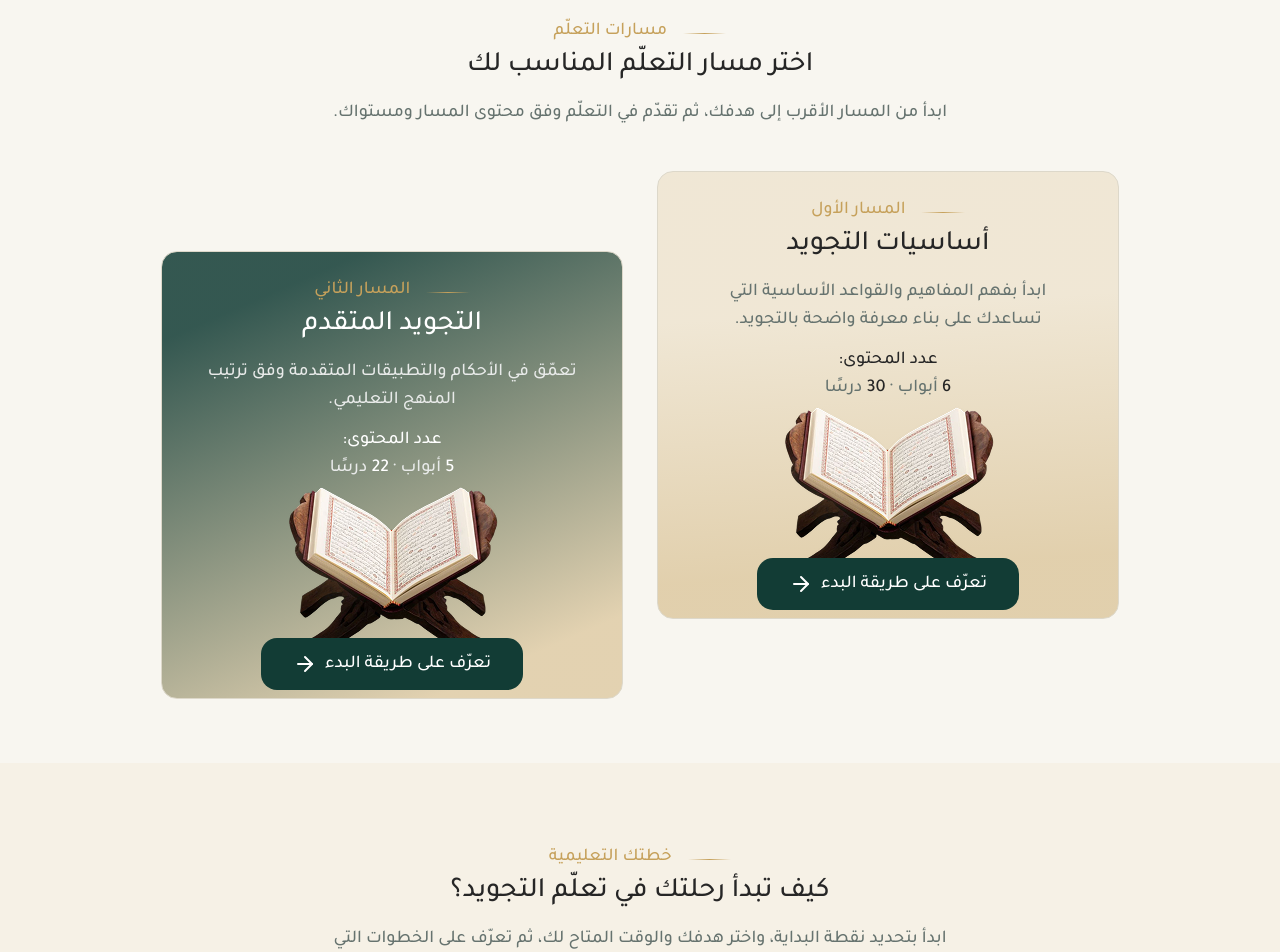
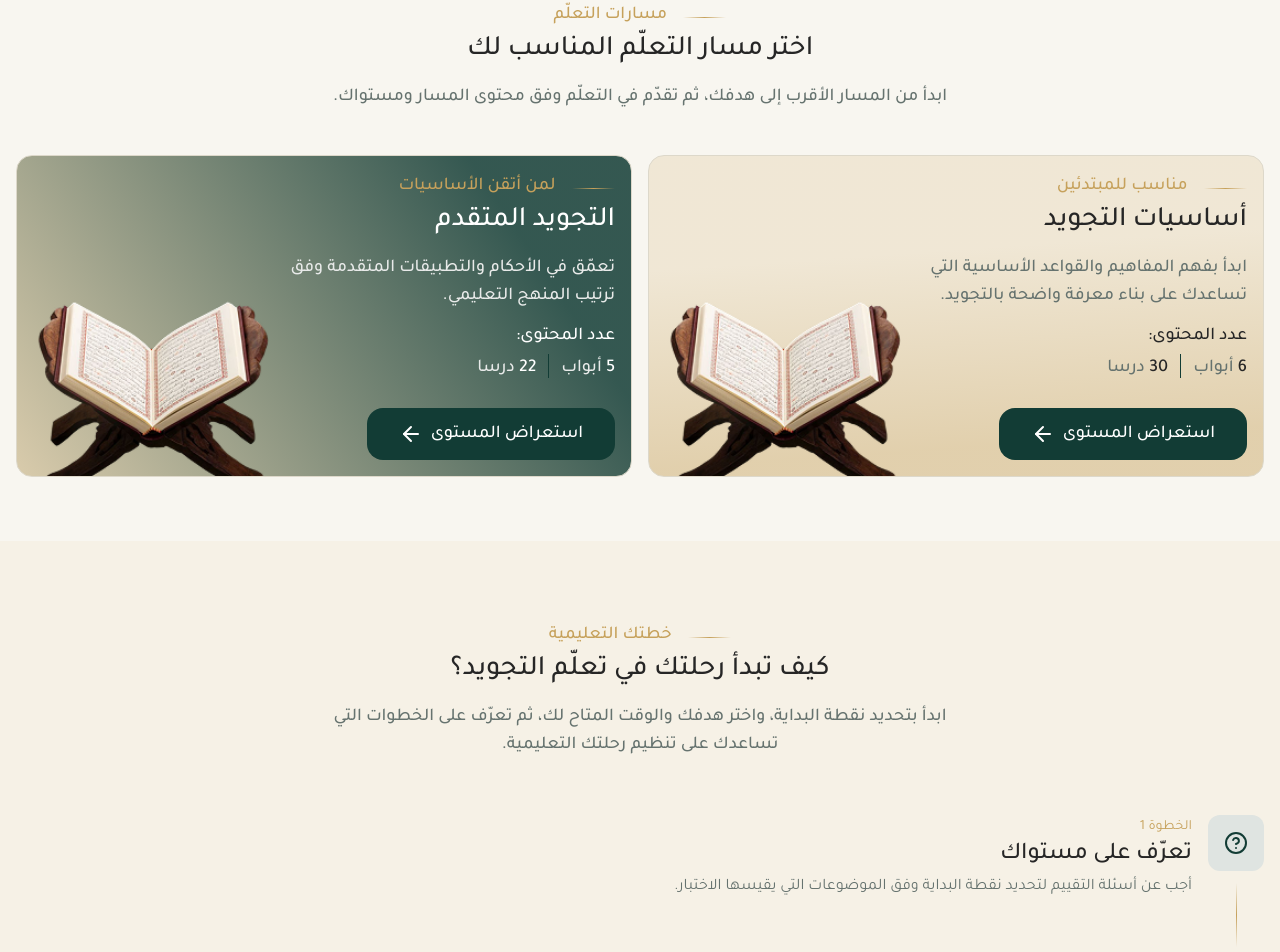
Before and after one commit to 4doaamonem/Kouttab-Frontend, a Next.js app: page / in a window 1280 px wide. Shown: the part 2092-3044 px from the top of the page. Built offline with nearby package versions, Linux system fonts and the light colour scheme.

Commit message:
feature: update LearningPathSection layout and content for improved user experience

```diff
--- a/components/LearningPathSection.tsx
+++ b/components/LearningPathSection.tsx
@@ -6,7 +6,7 @@ import React from "react";
 const LearningPathSection = () => {
   return (
     <section className="bg-bg-light">
-      <div className="max-w-7xl mx-auto px-4 pb-32 pt-16 md:pt-20 md:pb-36 ">
+      <div className="max-w-7xl mx-auto px-4 py-16 ">
         <div className="max-w-3xl mx-auto text-center">
           <div className="flex items-center justify-center gap-4">
             <span className="w-[43.5px] h-px bg-linear-to-r from-transparent via-secondary-normal to-transparent translate-y-0.5"></span>
@@ -22,90 +22,107 @@ const LearningPathSection = () => {
             ومستواك.
           </p>
         </div>
-        <div className="mt-11 flex items-center flex-col lg:flex-row gap-8.5 justify-center">
-          <div className="group px-11 py-6 bg-[linear-gradient(176.01deg,rgba(237,226,204,0.75)_31.73%,rgba(198,161,91,0.45)_86.44%)] rounded-2xl border border-stroke-light text-center w-fit flex flex-col justify-center items-center ">
+        <div className="mt-11 grid grid-cols-1 md:grid-cols-2 gap-4">
+          <div className="group overflow-hidden  h-80.5 px-4 py-4 bg-[linear-gradient(176.01deg,rgba(237,226,204,0.75)_31.73%,rgba(198,161,91,0.45)_86.44%)] rounded-2xl border border-stroke-light text-center  flex    ">
+            <div className="flex flex-col items-start w-93.25">
               <div className="flex items-center justify-center gap-4">
                 <span className="w-[43.5px] h-px bg-linear-to-r from-transparent via-secondary-normal to-transparent translate-y-0.5"></span>
                 <span className=" text-secondary-normal font-medium text-lg  ">
-                المسار الأول{" "}
+                  مناسب للمبتدئين{" "}
                 </span>
               </div>
-            <h3 className="font-medium text-[28px] text-text-primary-normal mb-3">
+              <h3 className="font-medium text-[28px] text-text-primary-normal">
                 أساسيات التجويد
               </h3>
-            <p className="font-medium text-lg text-text-secondary-normal w-93 mb-3">
+              <p className="text-start w-83.25 font-medium text-lg text-text-secondary-normal mt-3">
                 ابدأ بفهم المفاهيم والقواعد الأساسية التي تساعدك على بناء معرفة
                 واضحة بالتجويد.
               </p>
-            <div>
-              <h5 className="text-lg font-medium text-text-primary-normal">
+              <div className="mt-3 text-start">
+                <p className="font-medium text-lg text-text-primary-normal">
                   عدد المحتوى:
-              </h5>
-              <span className="text-lg font-medium text-text-secondary-normal">
+                </p>
+                <div className="flex gap-3 mt-1">
+                  <span className="font-medium text-lg text-text-secondary-normal">
                     <span className="text-text-primary-normal">6 </span>
-                أبواب ·
+                    أبواب
                   </span>
-              <span className="text-lg font-medium text-text-secondary-normal">
-                {" "}
-                <span className="text-text-primary-normal">30 </span> درسًا
+
+                  <div className="w-px h-6 bg-primary-normal "></div>
+
+                  <span className="font-medium text-lg text-text-secondary-normal">
+                    <span className="text-text-primary-normal">30 </span>
+                    درسا
                   </span>
                 </div>
-
-            <div className="relative flex flex-col items-center justify-center group-hover:scale-105 transition-transform">
+              </div>
+              <Link
+                href={"/learn"}
+                className=" mt-6.5  flex items-center gap-2 justify-center text-card-white hover:bg-primary-normal-hover transition-colors rounded-2xl px-8 py-3 bg-primary-normal font-medium text-lg "
+              >
+                استعراض المستوى
+                <ArrowLeft className="w-6 h-6" />
+              </Link>
+            </div>
+            <div className=" flex flex-col justify-end translate-y-12 ">
               <Image
                 src={"/assets/QuranImage.png"}
                 alt="Quran Image"
-                width={216}
-                height={192}
+                width={258}
+                height={230}
+                className=""
               />
-              <Link
-                href={"/learn"}
-                className=" absolute -bottom-4 whitespace-nowrap flex items-center gap-2 justify-center text-card-white hover:bg-primary-normal-hover transition-colors rounded-2xl px-8 py-3 bg-primary-normal font-medium text-lg "
-              >
-                تعرّف على طريقة البدء <ArrowRight className="w-6 h-6" />
-              </Link>
             </div>
           </div>
-          <div className="group lg:translate-y-20 px-11 py-6 bg-[linear-gradient(156.38deg,rgba(18,60,53,0.85)_13.71%,rgba(198,161,91,0.425)_87.28%)] rounded-2xl border border-stroke-light text-center w-fit flex flex-col justify-center items-center ">
+          <div className="group overflow-hidden  px-4 py-4  h-80.5 bg-[linear-gradient(236.42deg,rgba(18,60,53,0.85)_19.72%,rgba(198,161,91,0.425)_104.72%)] rounded-2xl border border-stroke-light text-center  flex  ">
+            <div className="flex flex-col items-start w-93.25">
               <div className="flex items-center justify-center gap-4">
                 <span className="w-[43.5px] h-px bg-linear-to-r from-transparent via-secondary-normal to-transparent translate-y-0.5"></span>
                 <span className=" text-secondary-normal font-medium text-lg  ">
-                المسار الثاني
+                  لمن أتقن الأساسيات{" "}
                 </span>
               </div>
-            <h3 className="font-medium text-[28px] text-card-white mb-3">
+              <h3 className="font-medium text-[28px] text-card-white">
                 التجويد المتقدم{" "}
               </h3>
-            <p className="font-medium text-lg text-text-secondary-light-hover w-93 mb-3">
-              تعمّق في الأحكام والتطبيقات المتقدمة وفق ترتيب المنهج التعليمي.
+              <p className="text-start w-83.25 font-medium text-lg text-text-secondary-light-hover mt-3">
+                تعمّق في الأحكام والتطبيقات المتقدمة وفق ترتيب المنهج
+                التعليمي.{" "}
               </p>
-            <div>
-              <h5 className="text-lg font-medium text-card-white ">
+              <div className="mt-3 text-start">
+                <p className="font-medium text-lg text-card-white">
                   عدد المحتوى:
-              </h5>
-              <span className="text-lg font-medium text-text-secondary-light-hover">
+                </p>
+                <div className="flex gap-3 mt-1">
+                  <span className="font-medium text-lg text-text-secondary-light-hover">
                     <span className="text-card-white">5 </span>
-                أبواب ·
+                    أبواب
                   </span>
-              <span className="text-lg font-medium text-text-secondary-light-hover">
-                {" "}
-                <span className="text-card-white">22 </span> درسًا
+
+                  <div className="w-px h-6 bg-primary-normal "></div>
+
+                  <span className="font-medium text-lg text-text-secondary-light-hover">
+                    <span className="text-card-white">22 </span>
+                    درسا
                   </span>
                 </div>
-
-            <div className="relative flex flex-col items-center justify-center group-hover:scale-105 transition-transform">
+              </div>
+              <Link
+                href={"/learn"}
+                className=" mt-6.5  flex items-center gap-2 justify-center text-card-white hover:bg-primary-normal-hover transition-colors rounded-2xl px-8 py-3 bg-primary-normal font-medium text-lg "
+              >
+                استعراض المستوى
+                <ArrowLeft className="w-6 h-6" />
+              </Link>
+            </div>
+            <div className=" flex flex-col justify-end translate-y-12 ">
               <Image
                 src={"/assets/QuranImage.png"}
                 alt="Quran Image"
-                width={216}
-                height={192}
+                width={258}
+                height={230}
+                className=""
               />
-              <Link
-                href={"/learn"}
-                className=" absolute -bottom-4 whitespace-nowrap flex items-center gap-2 justify-center text-card-white hover:bg-primary-normal-hover transition-colors rounded-2xl px-8 py-3 bg-primary-normal font-medium text-lg "
-              >
-                تعرّف على طريقة البدء <ArrowRight className="w-6 h-6" />
-              </Link>
             </div>
           </div>
         </div>
```
Lines whose indentation alone changed are shown as unchanged.
